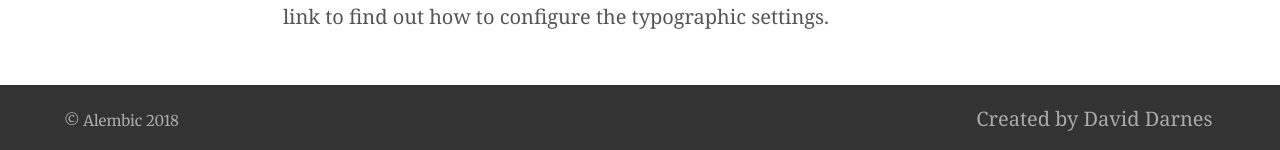
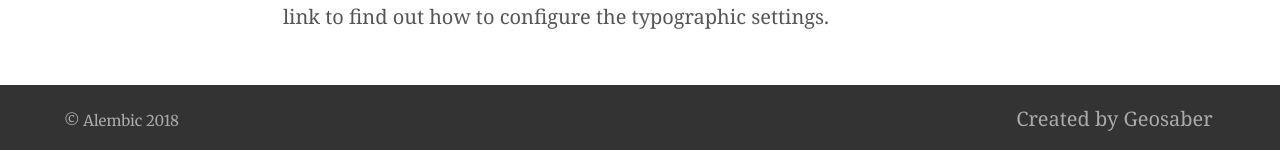
Before and after one commit to santidilo2/r4geo, a Jekyll site: the page built from index.md, in a window 1280 px wide and 900 px high, scrolled down 3272 px. Shown: the part 747-897 px from the top of the window. Built offline with Jekyll 4.4.1, drawn with Linux system fonts in a browser that asks for light colours; our own code applies the rules of GitHub Pages for plain Markdown files.

Commit message:
Update _config.yml

```diff
--- a/_config.yml
+++ b/_config.yml
@@ -93,7 +93,7 @@ navigation_header:
   Fork Alembic: https://github.com/daviddarnes/alembic
 
 navigation_footer:
-  Created by David Darnes: https://darn.es
+  Created by Geosaber: http://www.geosaber.com.br
 
 social_links: # Appears in sidebar. Set the urls then uncomment and comment out as desired
   Twitter: https://twitter.com/DavidDarnes
```
